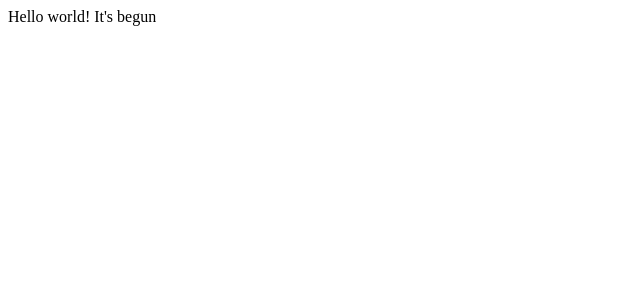
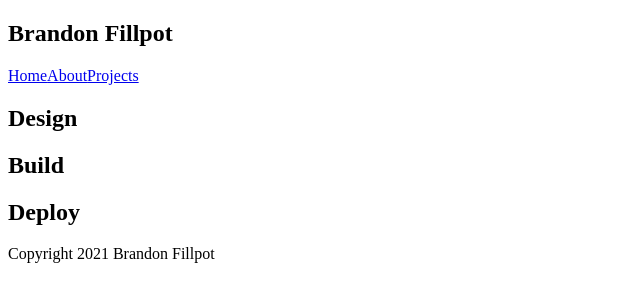
Before and after one commit to brandonfillpot/portfolio, a Gatsby site: page / in a window 1280 px wide. Shown: the whole page, without its empty margins (0-640 px from the left). Built offline with nearby package versions, Linux system fonts and the light colour scheme; Gatsby itself is replaced by a stand-in of ours.

Commit message:
portfolio layout complete

```diff
--- /dev/null
+++ b/src/components/Layout.js
@@ -0,0 +1,14 @@
+import React from "react"
+import Navbar from "./navbar"
+
+export default function Layout({ children }) {
+  return (
+    <div className="layout">
+      <Navbar />
+      <div className="content">{children}</div>
+      <footer>
+        <p>Copyright 2021 Brandon Fillpot</p>
+      </footer>
+    </div>
+  )
+}
--- /dev/null
+++ b/src/components/Navbar.js
@@ -0,0 +1,15 @@
+import { Link } from 'gatsby'
+import React from 'react'
+
+export default function Navbar() {
+    return (
+        <nav>
+            <h1>Brandon Fillpot</h1>
+            <div className='links'>
+                <Link to='/'>Home</Link>
+                <Link to='/about'>About</Link>
+                <Link to='/projects'>Projects</Link>
+            </div>
+        </nav>
+    )
+}
--- a/src/pages/about.js
+++ b/src/pages/about.js
@@ -1,12 +1,15 @@
-import React from 'react'
+import React from "react"
+import Layout from "../components/Layout"
 
 export default function About() {
   return (
+    <Layout>
       <div>
         <h1>About Page</h1>
         <p>Some stuff about me</p>
         <p>Some stuff about me</p>
         <p>Some stuff about me</p>
       </div>
+    </Layout>
   )
 }
--- a/src/pages/index.js
+++ b/src/pages/index.js
@@ -1,5 +1,16 @@
 import React from "react"
+import Layout from "../components/Layout"
 
 export default function Home() {
-  return <div>Hello world! It's begun</div>
+  return (
+    <Layout>
+      <section>
+        <div>
+          <h2>Design</h2>
+          <h2>Build</h2>
+          <h2>Deploy</h2>
+        </div>
+      </section>
+    </Layout>
+  )
 }
```
Also changed, not shown: src/pages/404.js (added, +13 -0 lines), src/pages/projects/index.js (+13 -0 lines). Lines whose indentation alone changed are shown as unchanged.
